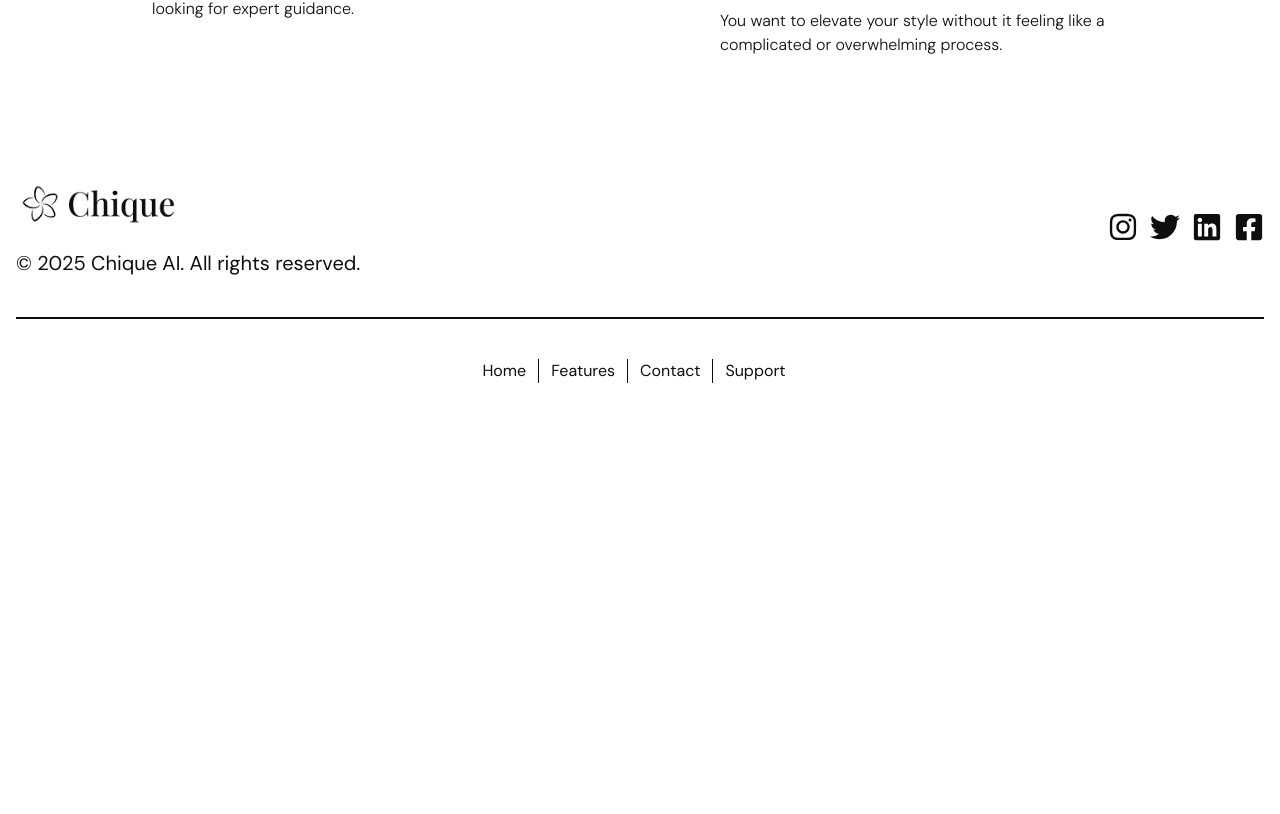
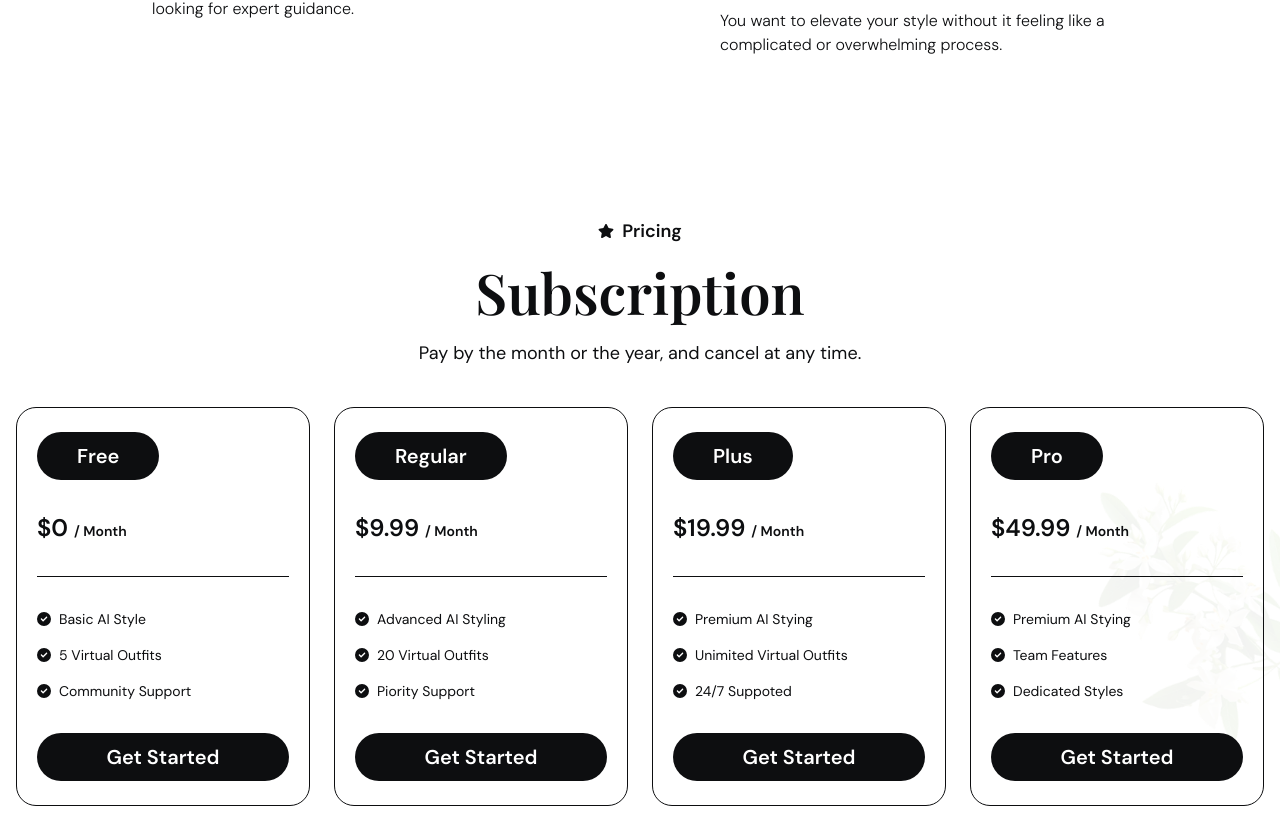
Before and after one commit to Webgenius0/chique, a Next.js app: page / in a window 1280 px wide. Shown: the part 1946-2760 px from the top of the page. Before the commit the page ends 2369 px from the top, so only its background shows below. Built offline with nearby package versions, Linux system fonts and the light colour scheme; a web font is replaced by a local one; what @ant-design/nextjs-registry would draw is missing.

Commit message:
Price responsive

```diff
--- a/app/(site)/page.js
+++ b/app/(site)/page.js
@@ -17,8 +17,8 @@ const Home = () => {
       <ChiqueAI />
       <WhyCreated />
       <About />
-      {/* <Price />
-      <Evolution /> */}
+      <Price />
+      {/* <Evolution /> */}
     </div>
   );
 };
--- a/components/common/CommonTitle.jsx
+++ b/components/common/CommonTitle.jsx
@@ -4,7 +4,7 @@ const CommonTitle = ({ text = "", className }) => {
   return (
     <h3
       className={cn(
-        "xl:text-[56px] md:text-4xl sm:text-3xl xs:text-2xl text-[21px] font-semibold text-start text-primary-dark",
+        "xl:text-[56px] md:text-4xl sm:text-3xl xs:text-2xl text-xl font-semibold text-start text-primary-dark",
         className
       )}
     >
--- a/components/home/About.jsx
+++ b/components/home/About.jsx
@@ -39,7 +39,7 @@ const About = () => {
   ];
   return (
     <div id="about" className="w-full relative">
-      <div className="container flex flex-col gap-14 py-20 pt-10 px-28">
+      <div className="container flex flex-col xl:gap-14 xs:gap-8 gap-5 py-20 pt-10 xl:px-28">
         {/* Right side layer Flower Image with Animation */}
         <motion.div
           initial={{
@@ -64,12 +64,12 @@ const About = () => {
           className={"!font-bold !font-secondary"}
         />
         {/* about cards */}
-        <div className="w-full grid grid-cols-2 gap-20">
+        <div className="w-full grid sm:grid-cols-2 grid-cols-1 xl:gap-20 md:gap-10 gap-6">
           {items.map((item) => (
             <div key={item.id} className="w-full flex gap-4 justify-center">
               <div className="text-2xl">{item.icon}</div>
-              <div className="w-full flex flex-col gap-3 -mt-1">
-                <p className="text-3xl font-bold font-secondary text-primary-dark">
+              <div className="w-full flex flex-col xs:gap-3 gap-1 -mt-1">
+                <p className="xl:text-3xl md:text-2xl 3xs:text-xl text-lg font-bold font-secondary text-primary-dark">
                   {item.title}
                 </p>
                 <p className="text-base font-light font-primary text-primary-dark">
--- a/components/home/ChiqueAI.jsx
+++ b/components/home/ChiqueAI.jsx
@@ -65,7 +65,7 @@ const ChiqueAI = () => {
           }}
           animate={{ x: 0, opacity: 1, rotateX: 0 }}
           transition={{ duration: 1.4, ease: "easeOut" }}
-          className="absolute 2xl:right-0 right-30 -bottom-5 2xl:w-[300px] w-[300px]  "
+          className="absolute 2xl:right-0 right-30 lg:-bottom-5 bottom-3 w-[300px]"
         >
           <Image
             src={layer_image}
--- a/components/home/Price.jsx
+++ b/components/home/Price.jsx
@@ -61,7 +61,7 @@ const Price = () => {
   ];
   return (
     <div id="pricing" className="w-full relative">
-      <div className="container flex flex-col gap-10  xl:py-20py-14">
+      <div className="container flex flex-col xs:gap-10 gap-5 xl:py-20">
         {/* Right side layer Flower Image with Animation */}
         <motion.div
           initial={{
@@ -81,7 +81,7 @@ const Price = () => {
             priority
           />
         </motion.div>
-        <div className="w-full flex flex-col gap-4 text-center items-center">
+        <div className="w-full flex flex-col md:gap-4 gap-2 text-center items-center">
           <div className="flex gap-2 justify-center items-center">
             <FaStar />
             <p className="text-lg text-primary-dark font-primary font-semibold">
@@ -90,18 +90,18 @@ const Price = () => {
           </div>
           <CommonTitle
             text="Subscription"
-            className={"font-secondary !text-4xl"}
+            className={"font-secondary md:text-4xl sm:text-3xl xs:text-2xl text-xl"}
           />
           <p className="text-lg text-primary-dark font-primary font-normal text-center">
             Pay by the month or the year, and cancel at any time.
           </p>
         </div>
         {/* cards */}
-        <div className="w-full grid grid-cols-4 gap-6">
+        <div className="w-full grid lg:grid-cols-4 xs:grid-cols-2 grid-cols-1 sm:gap-6 gap-3">
           {cardItems.map((item, index) => (
             <motion.div
               key={item.id}
-              className="w-full flex flex-col gap-8 border rounded-[20px] py-6 px-5 hover:bg-[#B1B0B0] transition duration-500"
+              className="w-full flex flex-col sm:gap-8 gap-5 border rounded-[20px] py-6 px-5 hover:bg-[#B1B0B0] transition duration-500"
               variants={flipVariants}
               initial="hidden"
               whileInView="visible"
@@ -112,7 +112,7 @@ const Price = () => {
               <CommonBtn className="rounded-[100px] text-nowrap w-fit !min-h-10 !p-2.5 !px-10">
                 {item.buttonText}
               </CommonBtn>
-              <p className="text-2xl font-semibold text-primary-dark font-primary border-b pb-8">
+              <p className="text-2xl font-semibold text-primary-dark font-primary border-b sm:pb-8 pb-5">
                 ${item.price} <span className="text-sm">/ Month</span>
               </p>
               <ul className="space-y-4">
```
